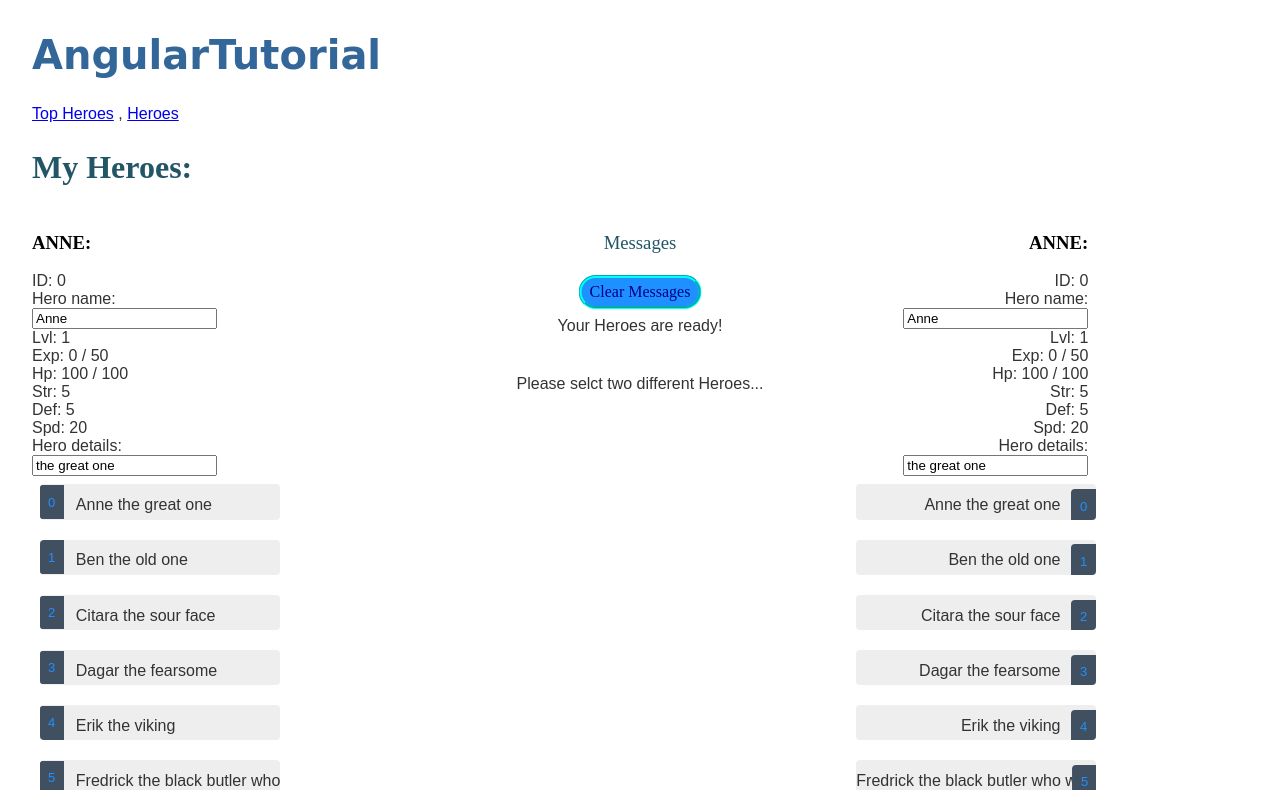
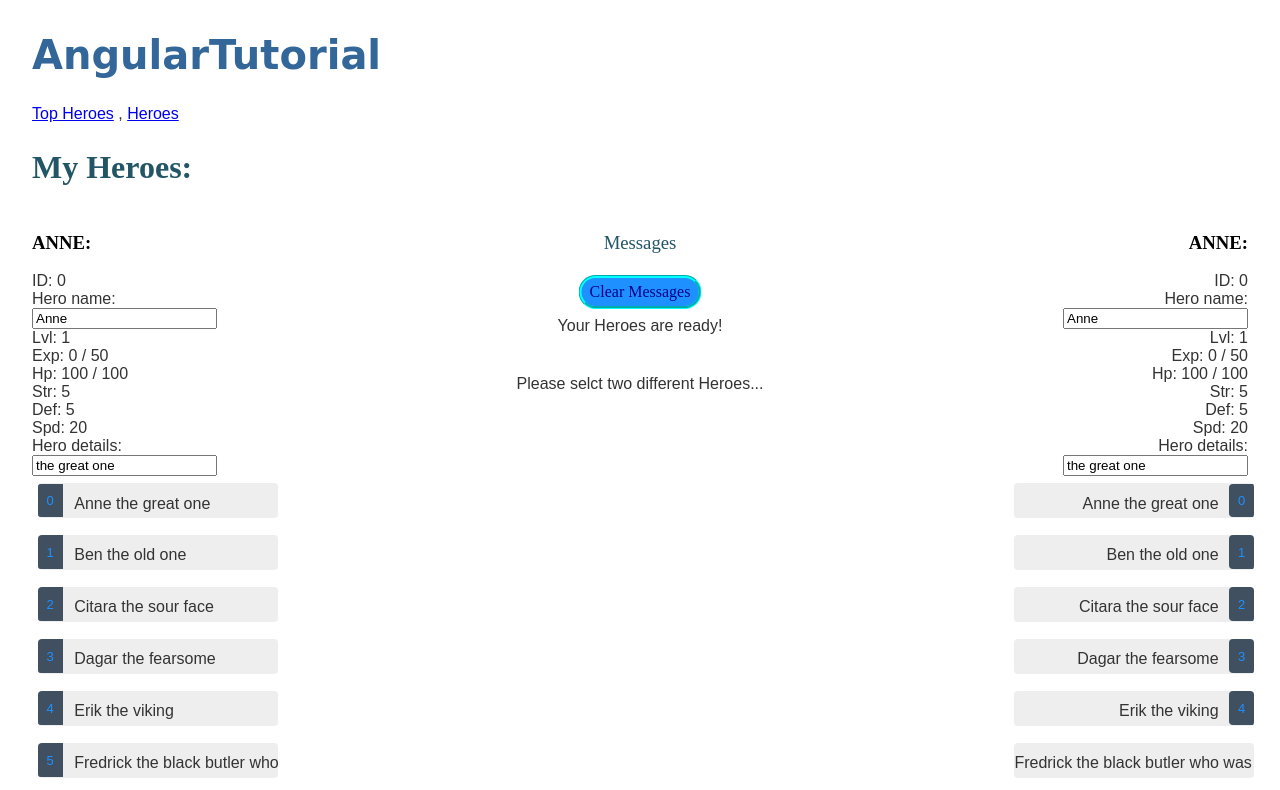
Before and after one commit to jakobssvar/AngularTutorial, an Angular app in the folder AngularTutorial/: page /heroes in a window 1280 px wide. Shown: the top 790 px of the page. Built offline with nearby package versions, Linux system fonts and the light colour scheme.

Commit message:
clean up

```diff
--- a/AngularTutorial/src/app/dashboard/dashboard.component.ts
+++ b/AngularTutorial/src/app/dashboard/dashboard.component.ts
@@ -1,12 +1,10 @@
 import { Component, OnInit, Input } from '@angular/core';
 import { Hero } from '../hero';
 import { HeroService } from '../hero.service';
-import { HeroDetailComponent } from '../hero-detail/hero-detail.component';
 import { ActivatedRoute } from '@angular/router';
 import { Location } from '@angular/common';
 import { MessageService } from '../message.service';
-import { identifierModuleUrl } from '@angular/compiler';
-import { error } from '@angular/compiler/src/util';
+
 
 @Component({
   selector: 'app-dashboard',
@@ -28,7 +26,6 @@ export class DashboardComponent implements OnInit {
       .subscribe(heroes => this.heroes = heroes.slice(0, 8));
   }
   ngOnInit(): void {
-    let five: number = 5;
     this.route.params.subscribe(routeParams => {
       this.selectedHero = this.heroService.getHero(Number(routeParams.id));
       if (this.selectedHero != undefined) {
--- a/AngularTutorial/src/app/heroes/heroes.component.css
+++ b/AngularTutorial/src/app/heroes/heroes.component.css
@@ -1,19 +1,20 @@
 /* HeroesComponent's private CSS styles */
 .columnContainer {
-  display: grid;
-  column-gap: 5px;
- grid-template-columns:auto auto auto;
+  display: flex;
+  justify-content: space-between;
+  width: 100%;
 }
   .columnContainer .column {
-    /*float: left;*/
+ text-align: left;
+
   }
   .columnContainer .column2 {
-    float: left;
     text-align: center;
   }
   .columnContainer .column3 {
 
     text-align: right;
+
 
   }
 
@@ -46,7 +47,7 @@
 .heroLine {
   width: 13em;
   overflow: hidden;
-  text-overflow:clip;
+  text-overflow:ellipsis;
 }
 .heroes {
   margin: 0 0 2em 0;
@@ -60,7 +61,7 @@
     position: relative;
     left: 0;
     background-color: #EEE;
-    margin: .5em;
+    margin: .4em ;
     padding: .3em 0;
     height: 1.6em;
     border-radius: 4px;
@@ -115,8 +116,9 @@
     padding: 0.8em 0.7em 0 0.7em;
     background-color: #405061;
     line-height: 1em;
-    position:sticky;
-    right: -1px;
+    position:relative;
+    -ms-text-align-last: right;
+    left: 0px;
     top: -4px;
     height: 1.8em;
     margin-left: .8em;
--- a/AngularTutorial/src/app/heroes/heroes.component.html
+++ b/AngularTutorial/src/app/heroes/heroes.component.html
@@ -1,5 +1,6 @@
 <h2>My Heroes:</h2>
 <div class="columnContainer">
+
   <div class="column">
     <ul class="heroes">
       <app-hero-detail [hero]="selectedHero"></app-hero-detail>
@@ -31,7 +32,7 @@
       <li *ngFor="let hero of heroes"
           [class.selected]="hero===selectedHero2"
           (click)="onSelect2(hero)">
-        <span class="heroLine">{{hero.name}}  {{hero.description}}</span><span class="badgeR">{{hero.id}}</span>
+          <span class="heroLine">{{hero.name}}  {{hero.description}}</span><span class="badgeR">{{hero.id}}</span>
 </li>
     </ul>
 
```
Also changed, not shown: 1 other file (tests, documents, lock files or other folders).
